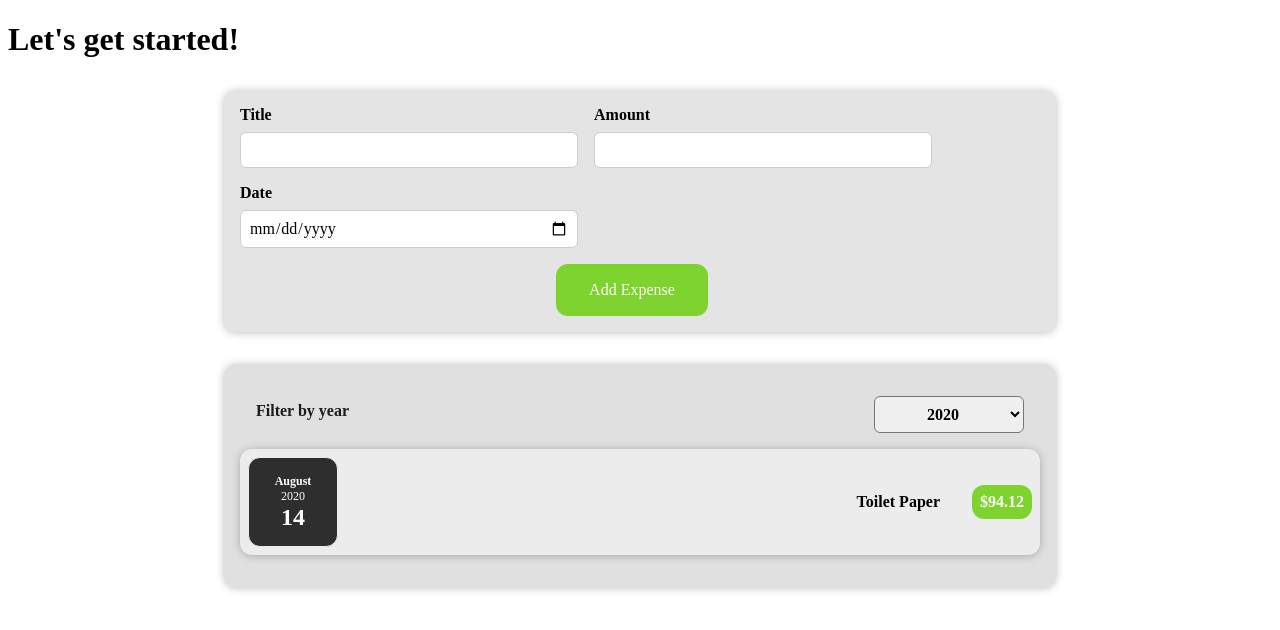
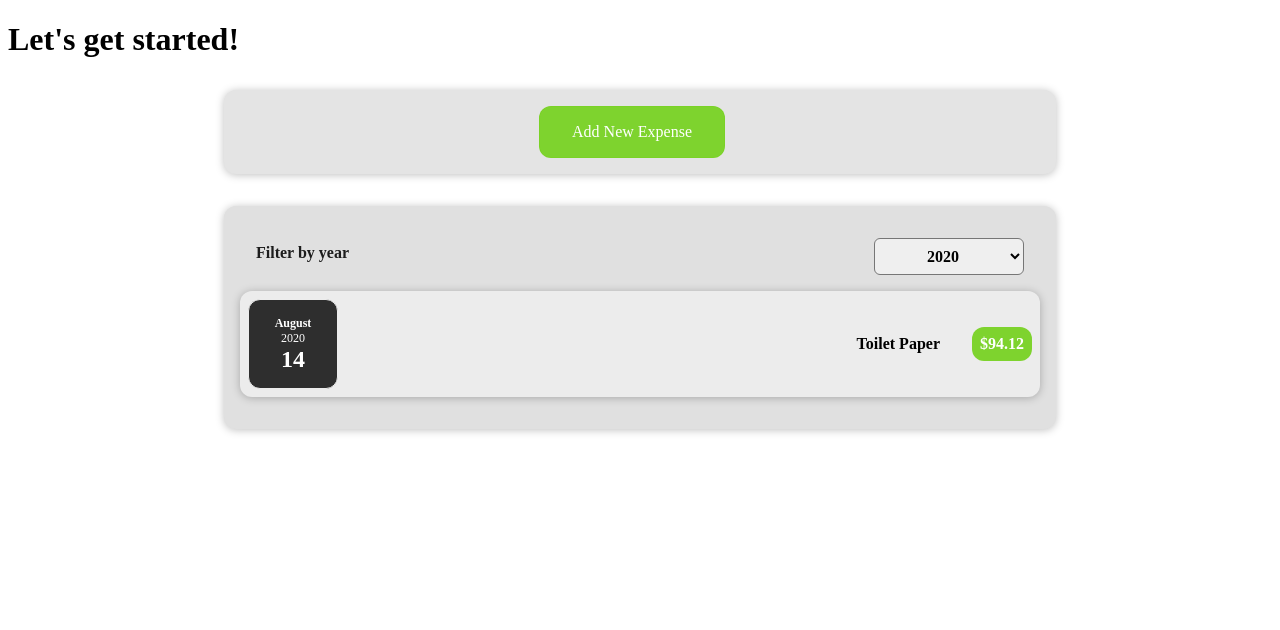
Before and after one commit to kimseowoo03/react-udemy, a React (Create React App) app: page / in a window 1280 px wide. Shown: the top 630 px of the page. Built offline with nearby package versions, Linux system fonts and the light colour scheme.

Commit message:
ExpensesForm-> 열고 닫기 추가 / Expenses 가 없을 시 UI 구현

```diff
--- a/src/App.js
+++ b/src/App.js
@@ -38,7 +38,6 @@ const App = () => {
   return (
     <div>
     <h1>Let's get started!</h1>
-    {console.log(expenses)}
     <NewExpense onAddExpenseData={addExpenseHandler}/>
     <Expenses expenses={expenses}/>
     </div>
--- a/src/components/Expenses/ExpenseItem.js
+++ b/src/components/Expenses/ExpenseItem.js
@@ -4,14 +4,16 @@ import Card from '../UI/Card';
 
 const ExpenseItem = (props) => {
   return (
-    <Card className='expense-item'>
-      <ExpenseDate date={props.date}/>
-      <div className='expense-item_description'>
-        <h2>{props.title}</h2>
-        <div className='expense-item_price'>${props.amount}</div>
-      </div>
-    </Card>
+    <li>
+      <Card className="expense-item">
+        <ExpenseDate date={props.date} />
+        <div className="expense-item_description">
+          <h2>{props.title}</h2>
+          <div className="expense-item_price">${props.amount}</div>
+        </div>
+      </Card>
+    </li>
   );
-}
+};
 
 export default ExpenseItem;
--- a/src/components/Expenses/Expenses.js
+++ b/src/components/Expenses/Expenses.js
@@ -1,11 +1,14 @@
-import ExpenseItem from "./ExpenseItem";
+import { useState } from "react";
+
 import './Expenses.css';
+import ExpensesList from "./ExpensesList"
 import Card from "../UI/Card";
 import ExpenseFilter from "./ExpenseFilter";
-import { useState } from "react";
+
 
 const Expenses = (props) => {
   const [filterData, setFilterData] = useState('2020');
+
   const dropdownChangeData = selectData => {
     setFilterData(selectData);
   }
@@ -13,18 +16,15 @@ const Expenses = (props) => {
   const filteredExpenses  = props.expenses.filter(expense => {
     return expense.date.getFullYear().toString() === filterData;
   })
+
   return (
     <div>
       <Card className="expenses">
-        <ExpenseFilter selected={filterData} onDropdownChangeData={dropdownChangeData}/>
-        {filteredExpenses.map( expense =>
-          <ExpenseItem
-          key={expense.id}
-          title={expense.title}
-          amount={expense.amount}
-          date={expense.date}
+        <ExpenseFilter
+          selected={filterData}
+          onDropdownChangeData={dropdownChangeData}
         />
-        )}
+        <ExpensesList filteredExpenses={filteredExpenses} />
       </Card>
     </div>
   );
--- /dev/null
+++ b/src/components/Expenses/ExpensesList.css
@@ -0,0 +1,9 @@
+.expenses-list {
+  list-style: none;
+  padding: 0;
+}
+
+.expenses-list__fallback {
+  color: rgb(49, 49, 49);
+  text-align: center;
+}
--- /dev/null
+++ b/src/components/Expenses/ExpensesList.js
@@ -0,0 +1,22 @@
+import ExpenseItem from "./ExpenseItem";
+import "./ExpensesList.css";
+
+const ExpensesList = (props) => {
+  if (props.filteredExpenses.length === 0) {
+    return <h2 className="expenses-list__fallback">Found no expenses.</h2>;
+  }
+  return (
+    <ul className="expenses-list">
+      {props.filteredExpenses.map((expense) => (
+        <ExpenseItem
+          key={expense.id}
+          title={expense.title}
+          amount={expense.amount}
+          date={expense.date}
+        />
+      ))}
+    </ul>
+  );
+};
+
+export default ExpensesList;
--- a/src/components/NewExpense/ExpenseForm.js
+++ b/src/components/NewExpense/ExpenseForm.js
@@ -48,6 +48,7 @@ const ExpenseForm = (props) => {
       </div>
       <div>
         <button type='submit'>Add Expense</button>
+        <button type='button' onClick={props.startEditingHandler}>Cancel</button>
       </div>
     </form>
   )
--- a/src/components/NewExpense/NewExpense.js
+++ b/src/components/NewExpense/NewExpense.js
@@ -1,17 +1,25 @@
 import './NewExpense.css'
 import ExpenseForm from './ExpenseForm';
+import { useState } from 'react';
 
 const NewExpense = (props) => {
+  const [isEditing, setIsEditing] = useState(false)
+
   const saveExpenseDataHandler = (enterExpenseData) => {
     const expenseData = {
       ...enterExpenseData,
       id: Math.random().toString()
     }
     props.onAddExpenseData(expenseData);
+    setIsEditing(false)
+  }
+  const startEditingHandler = () => {
+    setIsEditing(!isEditing);
   }
   return(
     <div className='new-expense'>
-      <ExpenseForm onSaveExpenseData={saveExpenseDataHandler} />
+      {!isEditing && <button onClick={startEditingHandler}>Add New Expense</button>}
+      {isEditing &&<ExpenseForm onSaveExpenseData={saveExpenseDataHandler} startEditingHandler={startEditingHandler}/>}
     </div>
   )
 }
```
